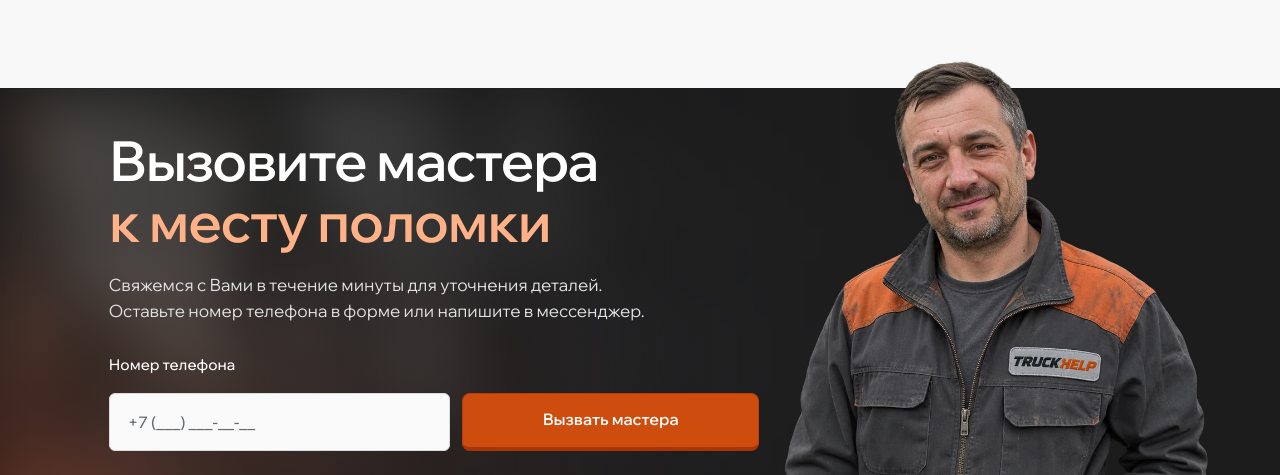
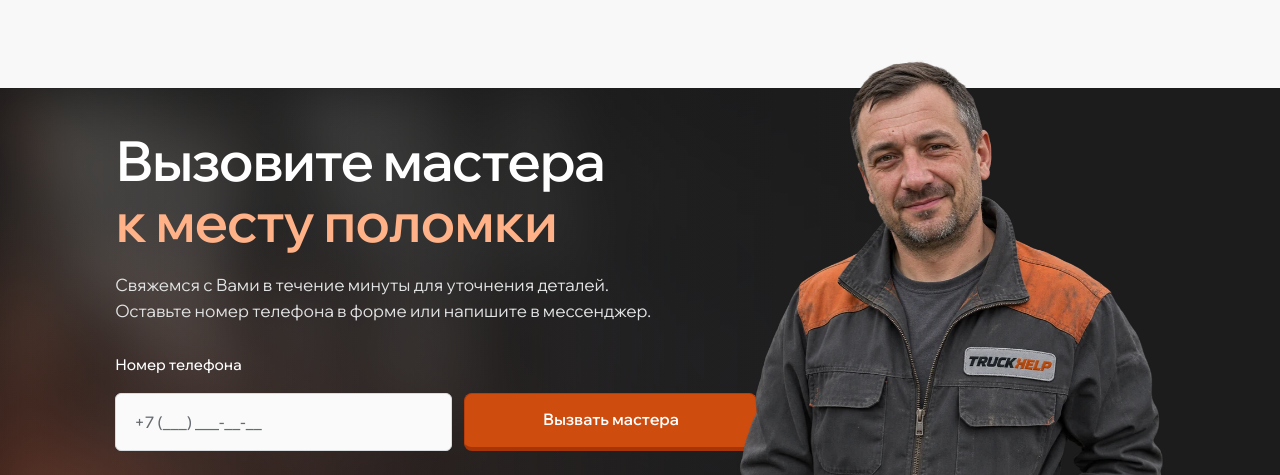
Before and after one commit to FlipperF/TruckHelp, a plain HTML site: page index.html in a window 1280 px wide. Shown: the part 5972-6447 px from the top of the page. Drawn offline with Linux system fonts and the light colour scheme.

Commit message:
form container

```diff
--- a/index.html
+++ b/index.html
@@ -1,5 +1,5 @@
 <!doctype html>
-<html lang="ru"><head><meta charset="utf-8"><meta name="viewport" content="width=device-width,initial-scale=1"><meta name="robots" content="noindex,nofollow"><title>Truck Help — ремонт грузовиков на выезде</title><meta name="description" content="Выездной ремонт грузовиков, прицепов и полуприцепов в Москве и Московской области. Выезд в течение 1 часа. Круглосуточно."><link rel="stylesheet" href="assets/wix.css"><link rel="stylesheet" href="v2.css?v=client-portfolio"><link rel="stylesheet" href="motion.css?v=sticky-header"><link rel="stylesheet" href="quiz.css?v=selected-glint"><link rel="stylesheet" href="brands.css?v=service-edges"><link rel="preload" as="image" href="assets/mobile-hero-truck.webp" media="(max-width: 760px)"><link rel="stylesheet" href="mobile-hero.css?v=closing-truck"><script src="app.js?v=client-portfolio-local" defer></script><script src="quiz.js?v=interface-motion" defer></script></head>
+<html lang="ru"><head><meta charset="utf-8"><meta name="viewport" content="width=device-width,initial-scale=1"><meta name="robots" content="noindex,nofollow"><title>Truck Help — ремонт грузовиков на выезде</title><meta name="description" content="Выездной ремонт грузовиков, прицепов и полуприцепов в Москве и Московской области. Выезд в течение 1 часа. Круглосуточно."><link rel="stylesheet" href="assets/wix.css"><link rel="stylesheet" href="v2.css?v=consultation-container"><link rel="stylesheet" href="motion.css?v=sticky-header"><link rel="stylesheet" href="quiz.css?v=selected-glint"><link rel="stylesheet" href="brands.css?v=service-edges"><link rel="preload" as="image" href="assets/mobile-hero-truck.webp" media="(max-width: 760px)"><link rel="stylesheet" href="mobile-hero.css?v=closing-truck"><script src="app.js?v=client-portfolio-local" defer></script><script src="quiz.js?v=interface-motion" defer></script></head>
 <body id="top">
 <div class="intro" aria-hidden="true">
   <div class="intro-logo">
--- a/v2.css
+++ b/v2.css
@@ -1345,8 +1345,6 @@ a[href^="tel:"] {
     radial-gradient(ellipse at 10% 83%, #b5422175, transparent 51%);
 }
 .consultation .content {
-  width: min(83%, 1560px);
-  max-width: none;
   min-height: clamp(550px, 36vw, 680px);
   display: grid;
   grid-template-columns: minmax(0, 1.66fr) minmax(0, 1fr);
@@ -1444,7 +1442,7 @@ a[href^="tel:"] {
 .consultation-portrait img {
   position: absolute;
   inset: 30px auto 0 0;
-  width: 112%;
+  width: 100%;
   height: calc(100% - 30px);
   object-fit: contain;
   object-position: right bottom;
@@ -1522,7 +1520,7 @@ a[href^="tel:"] {
     overflow: visible;
   }
   .consultation-portrait img {
-    inset: auto -3vw 0 auto;
+    inset: auto 0 0 auto;
     width: auto;
     height: calc(100% + 28px);
   }
@@ -1540,12 +1538,8 @@ a[href^="tel:"] {
 }
 @media (max-width: 1023px) {
   .consultation .content {
-    width: 88%;
     grid-template-columns: minmax(0, 1.75fr) minmax(0, 1fr);
     column-gap: 18px;
-  }
-  .consultation-portrait img {
-    width: 114%;
   }
 }
 @media (max-width: 700px) {
@@ -1589,10 +1583,17 @@ a[href^="tel:"] {
   display: none;
 }
 .closing-contact .content {
+  width: min(83%, 1560px);
+  max-width: none;
   min-height: clamp(460px, 34vw, 620px);
   grid-template-columns: minmax(0, .82fr) minmax(0, 1.18fr);
   grid-template-areas: ". copy";
   align-items: center;
+}
+@media (max-width: 1023px) {
+  .closing-contact .content {
+    width: 88%;
+  }
 }
 .closing-contact .consultation-copy {
   grid-area: copy;
```
